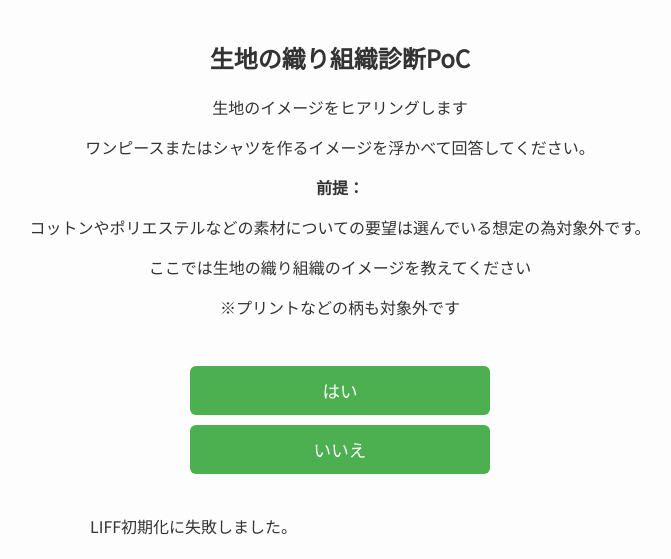
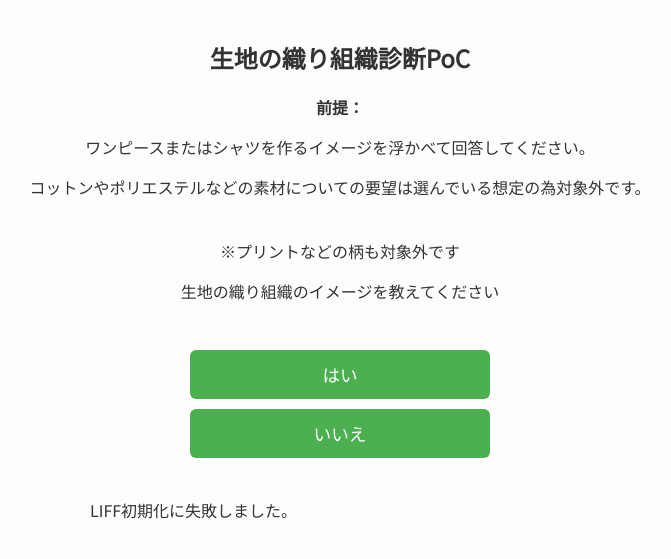
Before and after one commit to qualia-tailoring/fabric-poc, a Flask app: page / in a window 1280 px wide. Shown: the top 559 px of the page, without its empty margins (300-971 px from the left). Run offline with Flask 3, Linux system fonts and the light colour scheme; some libraries are stand-ins or nearby versions.

Commit message:
Update index.html

```diff
--- a/templates/index.html
+++ b/templates/index.html
@@ -58,12 +58,11 @@
 <body>
   <h2>生地の織り組織診断PoC</h2>
   <div style="text-align:center">
-  <p>生地のイメージをヒアリングします</p>
+  <p><B>前提：</B></p>
   <p>ワンピースまたはシャツを作るイメージを浮かべて回答してください。</p>
-  <p><B>前提：</B></p>
   <p>コットンやポリエステルなどの素材についての要望は選んでいる想定の為対象外です。</p>
-  <p>ここでは生地の織り組織のイメージを教えてください</p>
-  <p>※プリントなどの柄も対象外です</p>
+  <br>※プリントなどの柄も対象外です</br>
+  <p>生地の織り組織のイメージを教えてください</p>
   </div>
 
   <div id="quiz">
```
